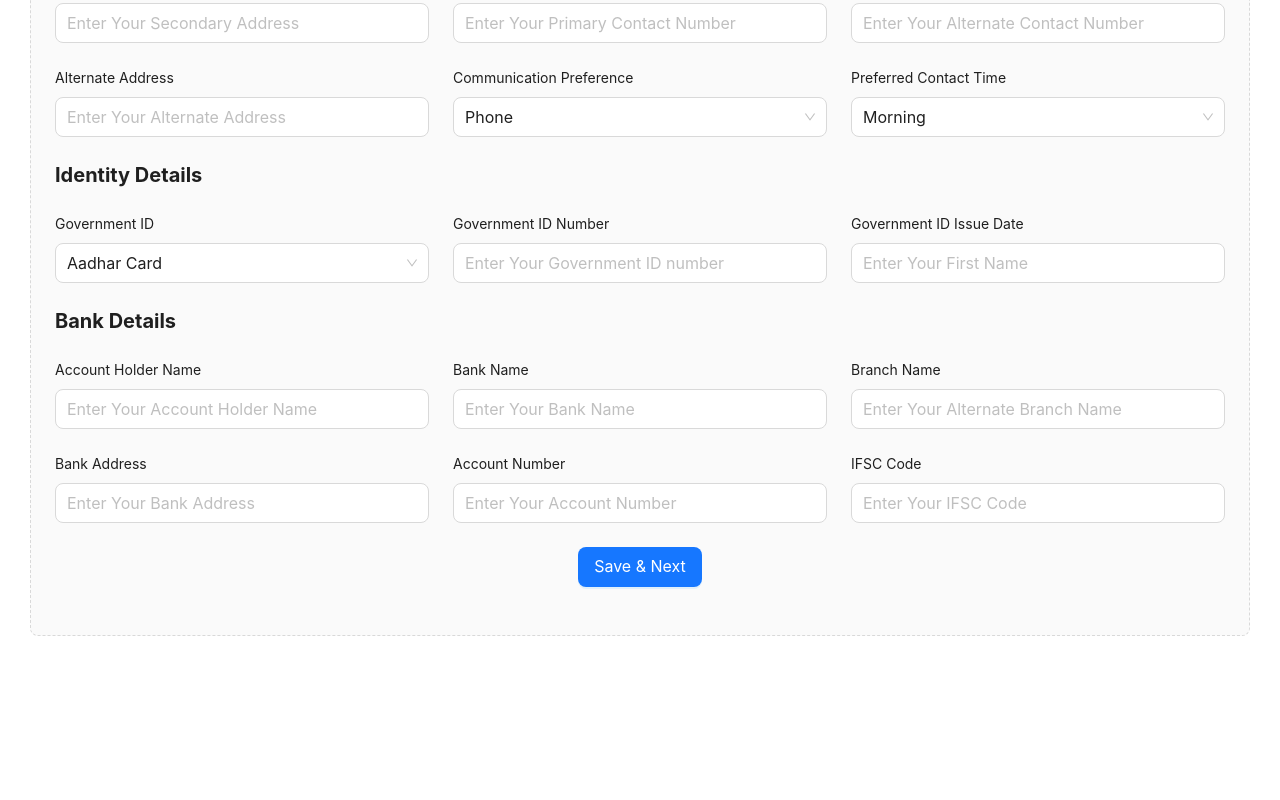
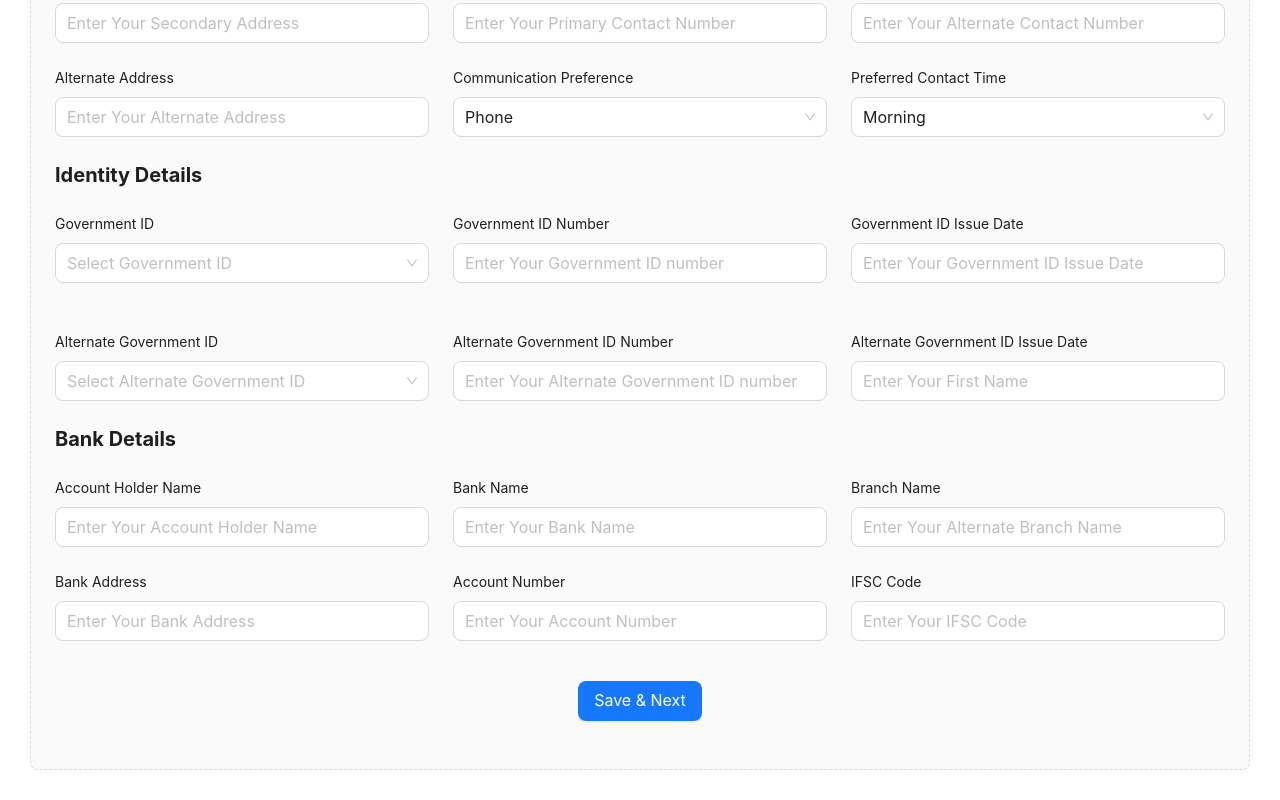
Before and after one commit to abhishekpandit2029/Choice-Techlab-Assignment, a Next.js app: page / in a window 1280 px wide. Shown: the part 584-1384 px from the top of the page. Before the commit the page ends 1250 px from the top, so only its background shows below. Built offline with nearby package versions, Linux system fonts and the light colour scheme.

Commit message:
fix/review&submit styling

```diff
--- a/src/components/KYCForm.tsx
+++ b/src/components/KYCForm.tsx
@@ -1,12 +1,22 @@
 "use client"
 
 import React, { useState } from 'react';
-import { Button, message, Steps, theme } from 'antd';
-import PersonalInfoSection from './PersonalInfoSection';
-import DocumentUpload from './DocumentUpload';
-import ReviewSubmit from './ReviewSubmit';
-import TermsConditions from './Terms&Conditions';
+import { Skeleton, Steps, theme } from 'antd';
 import { IStepProps } from '@/interface/main';
+import dynamic from 'next/dynamic';
+
+const PersonalInfoSection = dynamic(() => import('./PersonalInfoSection'), {
+    loading: () => <Skeleton />,
+})
+const DocumentUpload = dynamic(() => import('./DocumentUpload'), {
+    loading: () => <Skeleton />,
+})
+const TermsConditions = dynamic(() => import('./Terms&Conditions'), {
+    loading: () => <Skeleton />,
+})
+const ReviewSubmit = dynamic(() => import('./ReviewSubmit'), {
+    loading: () => <Skeleton />,
+})
 
 const steps = [
     {
@@ -40,12 +50,10 @@ export default function KYCForm() {
         setCurrent(current - 1);
     };
 
-    const items = steps.map((item) => ({ key: item.title, title: item.title }));
-
     const contentStyle: React.CSSProperties = {
         lineHeight: '1.5',
         textAlign: 'left',
-        color: token.colorTextTertiary,
+        // color: token.colorTextTertiary,
         backgroundColor: token.colorFillAlter,
         borderRadius: token.borderRadiusLG,
         border: `1px dashed ${token.colorBorder}`,
@@ -57,7 +65,7 @@ export default function KYCForm() {
         <div className='flex flex-col space-y-8'>
             <p className='font-bold text-3xl'>Complete Choice Techlab KYC Process</p>
             <div className='flex flex-col space-y-6'>
-                <Steps current={current} items={items} />
+                <Steps current={current} items={steps.map((item) => ({ key: item.title, title: item.title }))} />
                 <div style={contentStyle}>
                     {typeof steps[current].content === 'function'
                         ? steps[current].content({ next, prev })
--- a/src/components/PersonalInfoSection.tsx
+++ b/src/components/PersonalInfoSection.tsx
@@ -1,6 +1,6 @@
 "use client"
 
-import React, { useEffect } from 'react';
+import React, { useEffect, useState } from 'react';
 import { Button } from 'antd';
 import { Form, Input } from 'antd';
 import { useKYCStore } from '@/zustand/store';
@@ -10,7 +10,8 @@ import { IKYCForm, IStepProps } from '@/interface/main';
 export default function PersonalInfo({ next }: IStepProps) {
     const [form] = Form.useForm();
     const { form: storeValues, setFields } = useKYCStore();
-    console.log("storeValues", storeValues)
+    const [governmentID, setGovernmentID] = useState<string | undefined | null>(null);
+    const [alternateGovernmentID, setAlternateGovernmentID] = useState<string | undefined | null>(null);
 
     useEffect(() => {
         form.setFieldsValue(storeValues);
@@ -22,6 +23,8 @@ export default function PersonalInfo({ next }: IStepProps) {
         });
         if (next) next();
     };
+
+    const filteredAlternateGovernmentID = governmentID === alternateGovernmentID ? null : alternateGovernmentID
 
     return (
         <Form
@@ -183,13 +186,13 @@ export default function PersonalInfo({ next }: IStepProps) {
                             className='w-full'
                             rules={[{ required: true, message: 'Please Enter Your Government ID!' }]}
                         >
-                            <SelectGovernmentID defaultValue={storeValues?.government_id} placeholderName="Select Government ID" />
+                            <SelectGovernmentID defaultValue={storeValues?.government_id || governmentID} onChange={(value) => setGovernmentID(value)} placeholderName="Select Government ID" />
                         </Form.Item>
                         <Form.Item
                             label="Government ID Number"
                             name="government_id_number"
                             className='w-full'
-                            rules={[{ required: true, message: 'Please Enter Your ID number!' }]}
+                            rules={[{ required: true, message: 'Please Enter Your Government ID number!' }]}
                         >
                             <Input size='large' placeholder="Enter Your Government ID number" style={{ borderRadius: "8px" }} />
                         </Form.Item>
@@ -197,7 +200,35 @@ export default function PersonalInfo({ next }: IStepProps) {
                             label="Government ID Issue Date"
                             name="government_id_issue_date"
                             className='w-full'
-                            rules={[{ required: true, message: 'Please Enter Your Issue Date!' }]}
+                            rules={[{ required: true, message: 'Please Enter Your Government ID Issue Date!' }]}
+                        >
+                            <Input size="large" placeholder="Enter Your Government ID Issue Date" style={{ borderRadius: '8px' }} />
+                        </Form.Item>
+                    </div>
+                </div>
+                <div>
+                    <div className="flex flex-col md:gap-6 md:flex-row w-full">
+                        <Form.Item
+                            label="Alternate Government ID"
+                            name="alternate_government_id"
+                            className='w-full'
+                            rules={[{ required: true, message: 'Please Enter Your Alternate Government ID!' }]}
+                        >
+                            <SelectGovernmentID defaultValue={storeValues?.alternate_government_id || filteredAlternateGovernmentID} filteredVaue={governmentID} placeholderName="Select Alternate Government ID" onChange={(value) => setAlternateGovernmentID(value)} />
+                        </Form.Item>
+                        <Form.Item
+                            label="Alternate Government ID Number"
+                            name="alternate_government_id_number"
+                            className='w-full'
+                            rules={[{ required: true, message: 'Please Enter Your Alternate Government ID Number!' }]}
+                        >
+                            <Input size='large' placeholder="Enter Your Alternate Government ID number" style={{ borderRadius: "8px" }} />
+                        </Form.Item>
+                        <Form.Item
+                            label="Alternate Government ID Issue Date"
+                            name="alternate_government_id_issue_date"
+                            className='w-full'
+                            rules={[{ required: true, message: 'Please Enter Your Alternate Government ID Issue Date!' }]}
                         >
                             <Input size="large" placeholder="Enter Your First Name" style={{ borderRadius: '8px' }} />
                         </Form.Item>
@@ -205,7 +236,7 @@ export default function PersonalInfo({ next }: IStepProps) {
                 </div>
             </div>
 
-            <div className='flex flex-col space-y-6'>
+            <div className='flex flex-col space-y-6 mb-4'>
                 <p className='text-xl font-bold'>Bank Details</p>
                 <div>
                     <div className="flex flex-col md:gap-6 md:flex-row w-full">
--- a/src/components/ReviewSubmit.tsx
+++ b/src/components/ReviewSubmit.tsx
@@ -7,7 +7,6 @@ import Image from "next/image";
 
 export default function ReviewSubmit({ prev }: IStepProps) {
     const { form: storeValues } = useKYCStore();
-    console.log("storeValues", storeValues)
     return (
         <div className="flex flex-col space-y-6">
 
@@ -20,33 +19,33 @@ export default function ReviewSubmit({ prev }: IStepProps) {
                 <div className="flex flex-col md:gap-6 md:flex-row md:justify-between w-full">
                     <div className="w-full flex flex-col md:gap-6">
                         <div>
-                            <p>First Name</p>
-                            <p>{storeValues?.first_name || "N/A"}</p>
+                            <p className="text-sm">First Name</p>
+                            <p className="text-base">{storeValues?.first_name || "N/A"}</p>
                         </div>
                         <div>
-                            <p>Gender</p>
-                            <p>{storeValues?.gender || "N/A"}</p>
+                            <p className="text-sm">Gender</p>
+                            <p className="text-base">{storeValues?.gender || "N/A"}</p>
                         </div>
                     </div>
                     <div className="w-full flex flex-col md:gap-6">
                         <div>
-                            <p>Middle Name</p>
-                            <p>{storeValues?.middle_name || "N/A"}</p>
+                            <p className="text-sm">Middle Name</p>
+                            <p className="text-base">{storeValues?.middle_name || "N/A"}</p>
                         </div>
                         <div>
-                            <p>Date of Birth</p>
-                            <p>{storeValues?.dob || "N/A"}</p>
+                            <p className="text-sm">Date of Birth</p>
+                            <p className="text-base">{storeValues?.dob || "N/A"}</p>
                         </div>
 
                     </div>
                     <div className="w-full flex flex-col md:gap-6">
                         <div>
-                            <p>Last Name</p>
-                            <p>{storeValues?.last_name || "N/A"}</p>
+                            <p className="text-sm">Last Name</p>
+                            <p className="text-base">{storeValues?.last_name || "N/A"}</p>
                         </div>
                         <div>
-                            <p>Place of Birth</p>
-                            <p>{storeValues?.birth_place || "N/A"}</p>
+                            <p className="text-sm">Place of Birth</p>
+                            <p className="text-base">{storeValues?.birth_place || "N/A"}</p>
                         </div>
                     </div>
                 </div>
@@ -57,45 +56,45 @@ export default function ReviewSubmit({ prev }: IStepProps) {
                 <div className="flex flex-col md:gap-6 md:flex-row md:justify-between w-full">
                     <div className="w-full flex flex-col md:gap-6">
                         <div>
-                            <p>Primary Address</p>
-                            <p>{storeValues?.primary_address || "N/A"}</p>
+                            <p className="text-sm">Primary Address</p>
+                            <p className="text-base">{storeValues?.primary_address || "N/A"}</p>
                         </div>
                         <div>
-                            <p>Secondary Address</p>
-                            <p>{storeValues?.secondary_address || "N/A"}</p>
+                            <p className="text-sm">Secondary Address</p>
+                            <p className="text-base">{storeValues?.secondary_address || "N/A"}</p>
                         </div>
                         <div>
-                            <p>Alternate Address</p>
-                            <p>{storeValues?.alternate_address || "N/A"}</p>
+                            <p className="text-sm">Alternate Address</p>
+                            <p className="text-base">{storeValues?.alternate_address || "N/A"}</p>
                         </div>
                     </div>
 
                     <div className="w-full flex flex-col md:gap-6">
                         <div>
-                            <p>Primary Contact Number</p>
-                            <p>{storeValues?.primary_contact_number || "N/A"}</p>
+                            <p className="text-sm">Primary Contact Number</p>
+                            <p className="text-base">{storeValues?.primary_contact_number || "N/A"}</p>
                         </div>
                         <div>
-                            <p>Primary Email Address</p>
-                            <p>{storeValues?.primary_email_address || "N/A"}</p>
+                            <p className="text-sm">Primary Email Address</p>
+                            <p className="text-base">{storeValues?.primary_email_address || "N/A"}</p>
                         </div>
                         <div>
-                            <p>Communication Preference</p>
-                            <p>{storeValues?.communication_preference || "N/A"}</p>
+                            <p className="text-sm">Communication Preference</p>
+                            <p className="text-base">{storeValues?.communication_preference || "N/A"}</p>
                         </div>
                     </div>
                     <div className="w-full flex flex-col md:gap-6">
                         <div>
-                            <p>Alternate Email Address</p>
-                            <p>{storeValues?.alternate_email_address || "N/A"}</p>
+                            <p className="text-sm">Alternate Email Address</p>
+                            <p className="text-base">{storeValues?.alternate_email_address || "N/A"}</p>
                         </div>
                         <div>
-                            <p>Alternate Contact Number</p>
-                            <p>{storeValues?.alternate_contact_number || "N/A"}</p>
+                            <p className="text-sm">Alternate Contact Number</p>
+                            <p className="text-base">{storeValues?.alternate_contact_number || "N/A"}</p>
                         </div>
                         <div>
-                            <p>Preferred Contact Time</p>
-                            <p>{storeValues?.preferred_contact_time || "N/A"}</p>
+                            <p className="text-sm">Preferred Contact Time</p>
+                            <p className="text-base">{storeValues?.preferred_contact_time || "N/A"}</p>
                         </div>
                     </div>
                 </div>
@@ -103,19 +102,35 @@ export default function ReviewSubmit({ prev }: IStepProps) {
 
             <div className="flex flex-col space-y-6">
                 <p className="text-xl font-bold">Identity Details</p>
-                <div className="flex flex-col space-y-4">
-                    <div className="flex flex-col md:gap-6 md:flex-row md:justify-between w-full">
-                        <div className="w-full">
-                            <p>Government ID</p>
-                            <p>{storeValues?.government_id || "N/A"}</p>
+                <div className="flex flex-col md:gap-6 md:flex-row md:justify-between w-full">
+                    <div className="w-full flex flex-col md:gap-6">
+                        <div>
+                            <p className="text-sm">Government ID</p>
+                            <p className="text-base">{storeValues?.government_id || "N/A"}</p>
                         </div>
-                        <div className="w-full">
-                            <p>Government ID Number</p>
-                            <p>{storeValues?.government_id_number || "N/A"}</p>
+                        <div>
+                            <p className="text-sm">Alternate Government ID</p>
+                            <p className="text-base">{storeValues?.alternate_government_id || "N/A"}</p>
                         </div>
-                        <div className="w-full">
-                            <p>Government ID Issue Date</p>
-                            <p>{storeValues?.government_id_issue_date || "N/A"}</p>
+                    </div>
+                    <div className="w-full flex flex-col md:gap-6">
+                        <div>
+                            <p className="text-sm">Government ID Number</p>
+                            <p className="text-base">{storeValues?.government_id_number || "N/A"}</p>
+                        </div>
+                        <div>
+                            <p className="text-sm">Alternate Government ID Number</p>
+                            <p className="text-base">{storeValues?.alternate_government_id_number || "N/A"}</p>
+                        </div>
+                    </div>
+                    <div className="w-full flex flex-col md:gap-6">
+                        <div>
+                            <p className="text-sm">Government ID Issue Date</p>
+                            <p className="text-base">{storeValues?.government_id_issue_date || "N/A"}</p>
+                        </div>
+                        <div>
+                            <p className="text-sm">Alternate Government ID Issue Date</p>
+                            <p className="text-base">{storeValues?.alternate_government_id_issue_date || "N/A"}</p>
                         </div>
                     </div>
                 </div>
@@ -126,8 +141,8 @@ export default function ReviewSubmit({ prev }: IStepProps) {
                 <div className="flex flex-col md:gap-6 md:flex-row md:justify-between w-full">
                     <div className="w-full flex flex-col md:gap-6">
                         <div>
-                            <p>Account Holder Name</p>
-                            <p>{storeValues?.account_holder_name || "N/A"}</p>
+                            <p className="text-sm">Account Holder Name</p>
+                            <p className="text-base">{storeValues?.account_holder_name || "N/A"}</p>
                         </div>
                         <div>
                             <p>Bank Address</p>
--- a/src/general/input.tsx
+++ b/src/general/input.tsx
@@ -1,5 +1,5 @@
 import { useKYCStore } from "@/zustand/store";
-import { Select } from "antd";
+import { Select, SelectProps } from "antd";
 
 export function SelectGender() {
     const { form: storeValues } = useKYCStore();
@@ -36,13 +36,17 @@ export function SelectPreferredContactTime() {
     );
 }
 
-export function SelectGovernmentID({ placeholderName, defaultValue }: { placeholderName: string, defaultValue: string }) {
+export function SelectGovernmentID({ placeholderName, defaultValue, filteredVaue, onChange }: { placeholderName: string, defaultValue?: string | null | undefined, filteredVaue?: string | null | undefined, onChange?: (value: string) => void; }) {
     return (
         <Select size='large' placeholder={placeholderName} value={defaultValue} options={[
             { label: "Passport", value: "Passport" },
             { label: "Aadhar Card", value: "Aadhar Card" },
             { label: "Driving License", value: "Driving License" },
-        ]} />
+            { label: "Bank Passbook", value: "Bank Passbook" },
+            { label: "Ratio Card", value: "Ratio Card" },
+            { label: "PAN Card", value: "PAN Card" },
+            { label: "Voter Card", value: "Voter Card" },
+        ]?.filter((item) => item?.value !== filteredVaue)} onChange={onChange} />
     );
 }
 
--- a/src/interface/main.ts
+++ b/src/interface/main.ts
@@ -25,6 +25,9 @@ export interface IKYCForm {
     government_id: string;
     government_id_number: string;
     government_id_issue_date?: string;
+    alternate_government_id: string;
+    alternate_government_id_number: string;
+    alternate_government_id_issue_date?: string;
 
     // Bank Information
     account_holder_name: string;
--- a/src/zustand/store.ts
+++ b/src/zustand/store.ts
@@ -27,8 +27,12 @@ export const useKYCStore = create<KYCStore>((set) => ({
         alternate_contact_number: "",
         communication_preference: "Phone",
         preferred_contact_time: "Morning",
-        government_id: "Aadhar Card",
+        government_id: "",
         government_id_number: "",
+        government_id_issue_date: "",
+        alternate_government_id: "",
+        alternate_government_id_number: "",
+        alternate_government_id_issue_date: "",
         account_holder_name: "",
         bank_name: "",
         branch_name: "",
@@ -41,11 +45,12 @@ export const useKYCStore = create<KYCStore>((set) => ({
         address_proof_file_name: "",
         identity_proof_file_name: "",
         income_proof_file_name: "",
-        select_address_proof: "Aadhar Card",
-        select_identity_proof: "Aadhar Card",
+        select_address_proof: "",
+        select_identity_proof: "",
         select_income_proof: "Salary slip",
         accepted_terms_and_conditions: false,
         users_selfie: ""
+
     },
     setFields: (fields) =>
         set((state) => ({
```
Also changed, not shown: src/components/DocumentUpload.tsx (+5 -3 lines).
